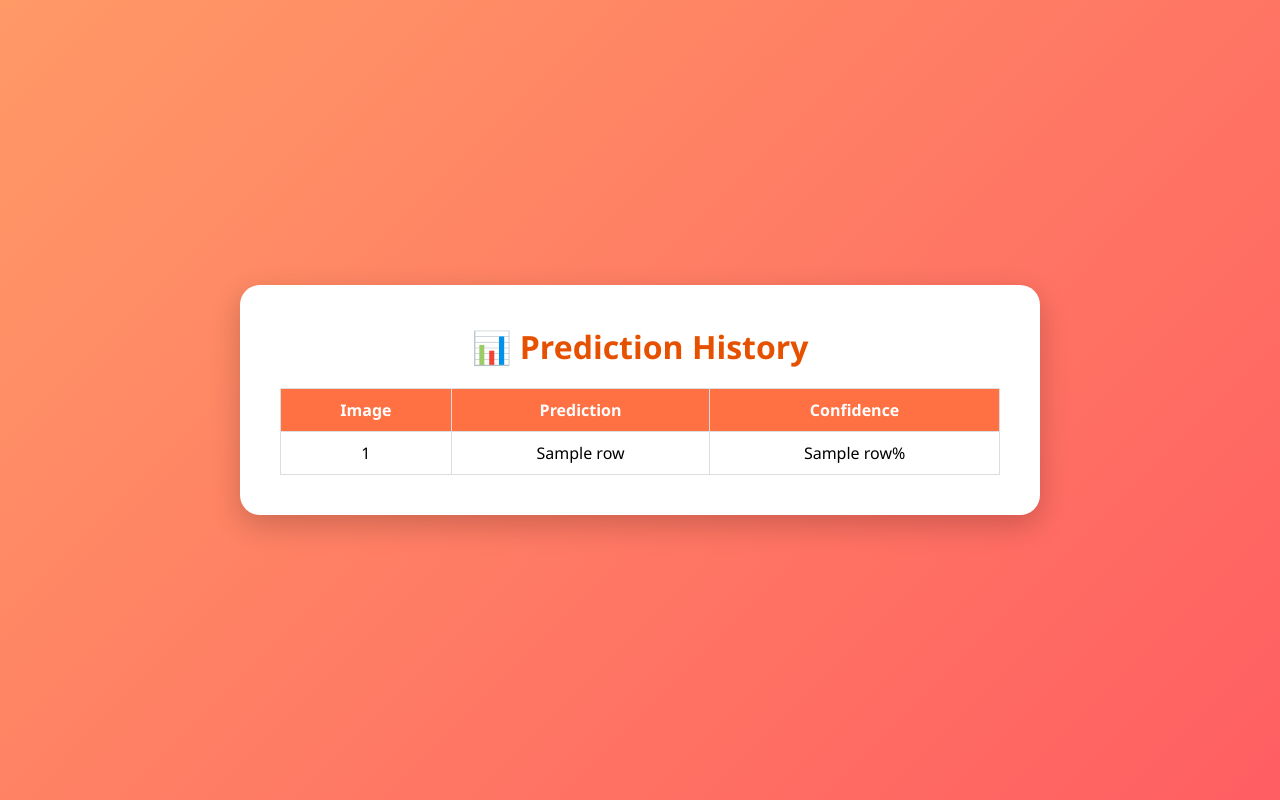
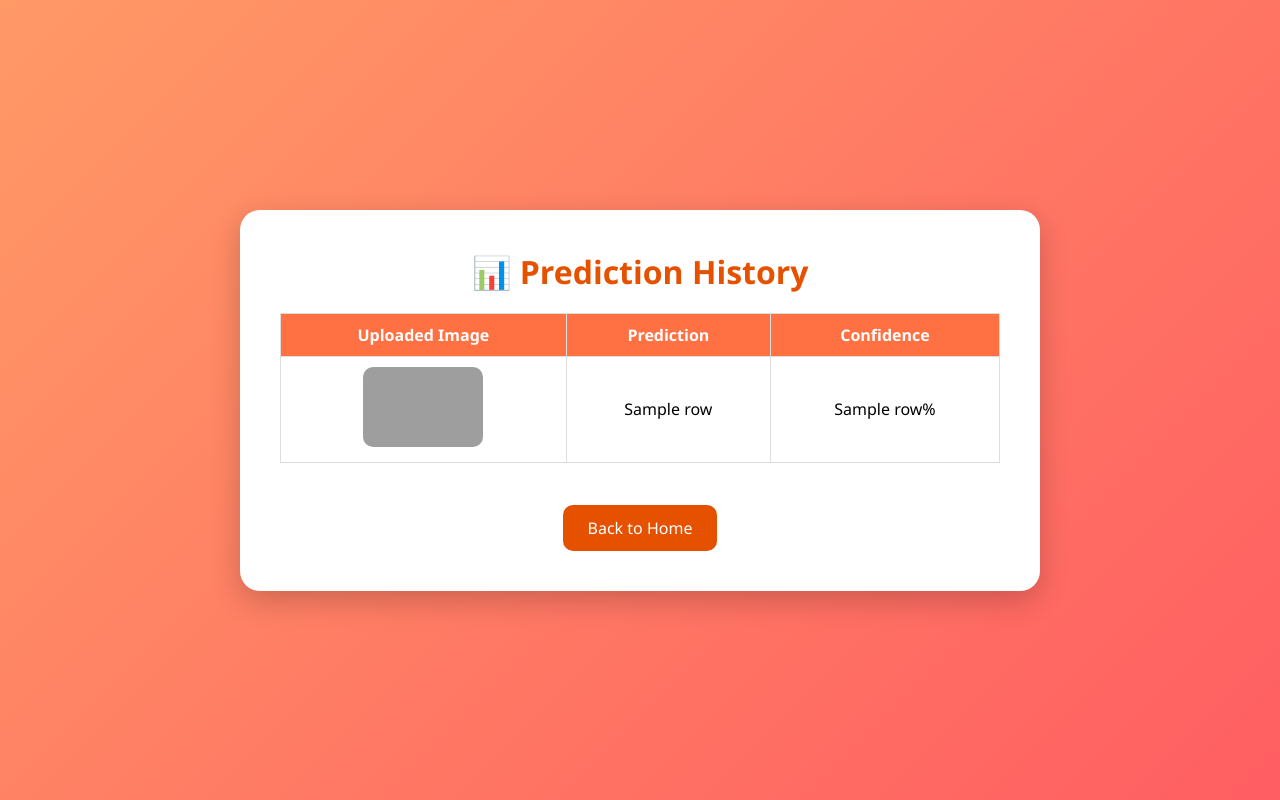
Before and after one commit to aarthi-tech29/Deep-Learning, a Flask app: template CNN/Vehicle_Type_Classification/templates/history.html in a window 1280 px wide. Run offline with Flask 3, Linux system fonts and the light colour scheme; the template is opened without the code that fills it: most values are stand-ins (such as "Sample title", 1, 10 or a date in 2020); grey boxes are pictures that could not be loaded.

Commit message:
Added the tasks

```diff
--- a/CNN/Vehicle_Type_Classification/static/style.css
+++ b/CNN/Vehicle_Type_Classification/static/style.css
@@ -123,3 +123,23 @@ color:white;
     border-radius:15px;
     margin:20px 0;
 }
+table{
+    width:100%;
+    border-collapse:collapse;
+    margin-top:20px;
+}
+
+th,td{
+    border:1px solid #ddd;
+    padding:10px;
+    text-align:center;
+}
+
+th{
+    background:#ff7043;
+    color:white;
+}
+
+td img{
+    border-radius:10px;
+}
--- a/CNN/Vehicle_Type_Classification/templates/history.html
+++ b/CNN/Vehicle_Type_Classification/templates/history.html
@@ -16,7 +16,7 @@ href="{{ url_for('static', filename='style.css') }}">
         <table>
 
             <tr>
-<th>Image</th>
+                <th>Uploaded Image</th>
                 <th>Prediction</th>
                 <th>Confidence</th>
             </tr>
@@ -24,14 +24,28 @@ href="{{ url_for('static', filename='style.css') }}">
             {% for row in history %}
 
             <tr>
-<td>{{ row[0] }}</td>
+
+                <td>
+                    <img src="/{{ row[0] }}"
+                         width="120"
+                         height="80">
+                </td>
+
                 <td>{{ row[1] }}</td>
+
                 <td>{{ row[2] }}%</td>
+
             </tr>
 
             {% endfor %}
 
         </table>
+
+        <br>
+
+        <a href="/" class="history-btn">
+            Back to Home
+        </a>
 
     </div>
 
```
Also changed, not shown: CNN/Vehicle_Type_Classification/static/uploads/00000000 (2).jpg (deleted), CNN/Vehicle_Type_Classification/static/uploads/00000002.jpg (deleted), CNN/Vehicle_Type_Classification/static/uploads/00000008.png (deleted), CNN/Vehicle_Type_Classification/static/uploads/00000018.jpg (deleted), CNN/Vehicle_Type_Classification/static/uploads/00000049 (2).jpg (deleted), CNN/Vehicle_Type_Classification/static/uploads/Image_8.jpg (deleted). Lines whose indentation alone changed are shown as unchanged.
